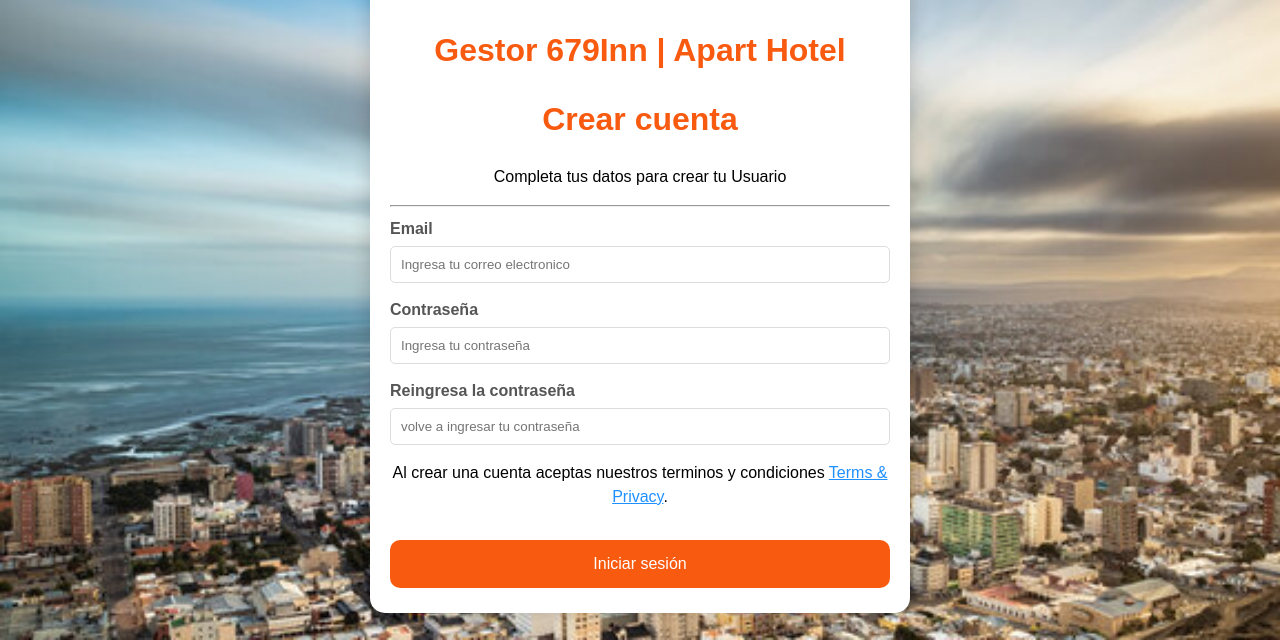
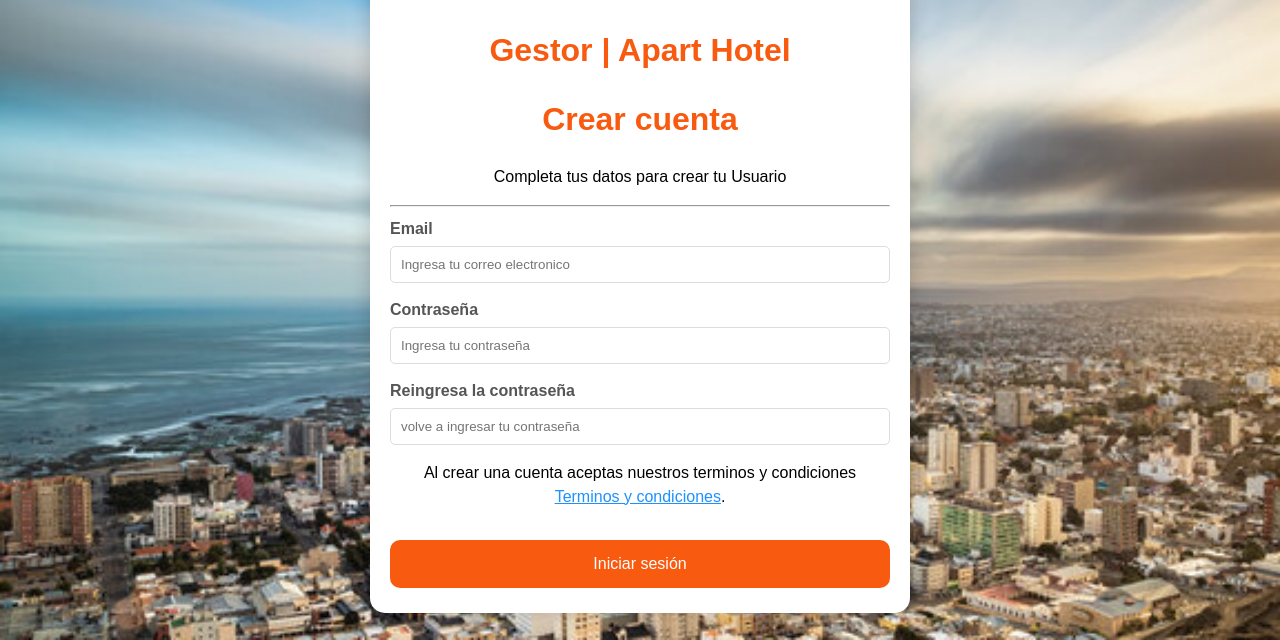
Before and after one commit to AgusFeijoo/Arquitectura-Web, a plain HTML site: page Crear Cuenta.html in a window 1280 px wide. Shown: the part 160-800 px from the top of the page. Drawn offline with Linux system fonts and the light colour scheme.

Commit message:
Add files via upload

```diff
--- a/Crear Cuenta.html
+++ b/Crear Cuenta.html
@@ -8,8 +8,8 @@
 
 <body>
         <div class="main">
-            <img src="/679-01.png" alt="logo 679Inn" class="logo">
-            <h1>Gestor 679Inn | Apart Hotel</h1>
+            <img src="Imagenes/679-01.png" alt="logo 679Inn" class="logo">
+            <h1>Gestor | Apart Hotel</h1>
             <form action="">
                 <h1>Crear cuenta</h1>
                 <p>Completa tus datos para crear tu Usuario</p>
@@ -25,7 +25,7 @@
                 <input type="password" placeholder="volve a ingresar tu contraseña" name="psw-repeat" required>
 
 
-                <p>Al crear una cuenta aceptas nuestros terminos y condiciones <a href="#" style="color:dodgerblue">Terms & Privacy</a>.</p>
+                <p>Al crear una cuenta aceptas nuestros terminos y condiciones <a href="#" style="color:dodgerblue">Terminos y condiciones</a>.</p>
 
                 <div class="clearfix">
                 <button type="submit" class="signupbtn">Iniciar sesión</button>
--- a/Iniciar sesion.css
+++ b/Iniciar sesion.css
@@ -12,7 +12,7 @@ body {
     margin: 0;
 	z-index: -1;
 	filter: blur();
-	background-image: url(comodoro.jpg);
+	background-image: url(Imagenes/comodoro.jpg);
 	background-repeat: no-repeat;
 	background-size: cover;
 	background-attachment: fixed;
--- a/crear cuenta.css
+++ b/crear cuenta.css
@@ -1,6 +1,7 @@
 * {box-sizing: border-box}
 body{
 	background-color: #ffffff;
+	background-image: url(Imagenes/comodoro.jpg);
 	font-family: 'Lucida Sans', 'Lucida Sans Regular', 'Lucida Grande', 'Lucida Sans Unicode', Geneva, Verdana, sans-serif;
 }
 /* Full-width input fields */
```
Also changed, not shown: Iniciar sesion.html (+3 -3 lines), Imagenes/679-01.png (added), Imagenes/comodoro.jpg (added).
